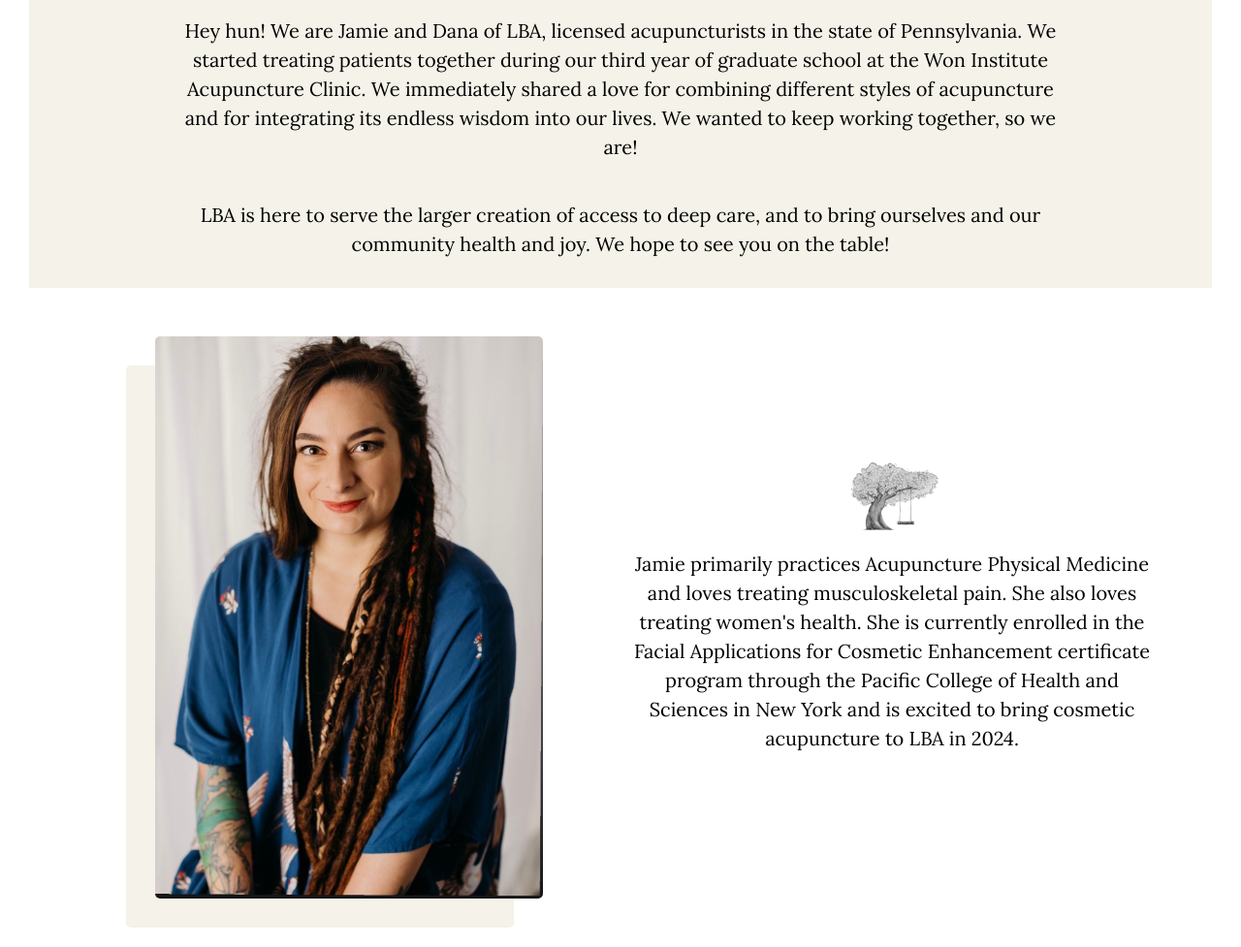
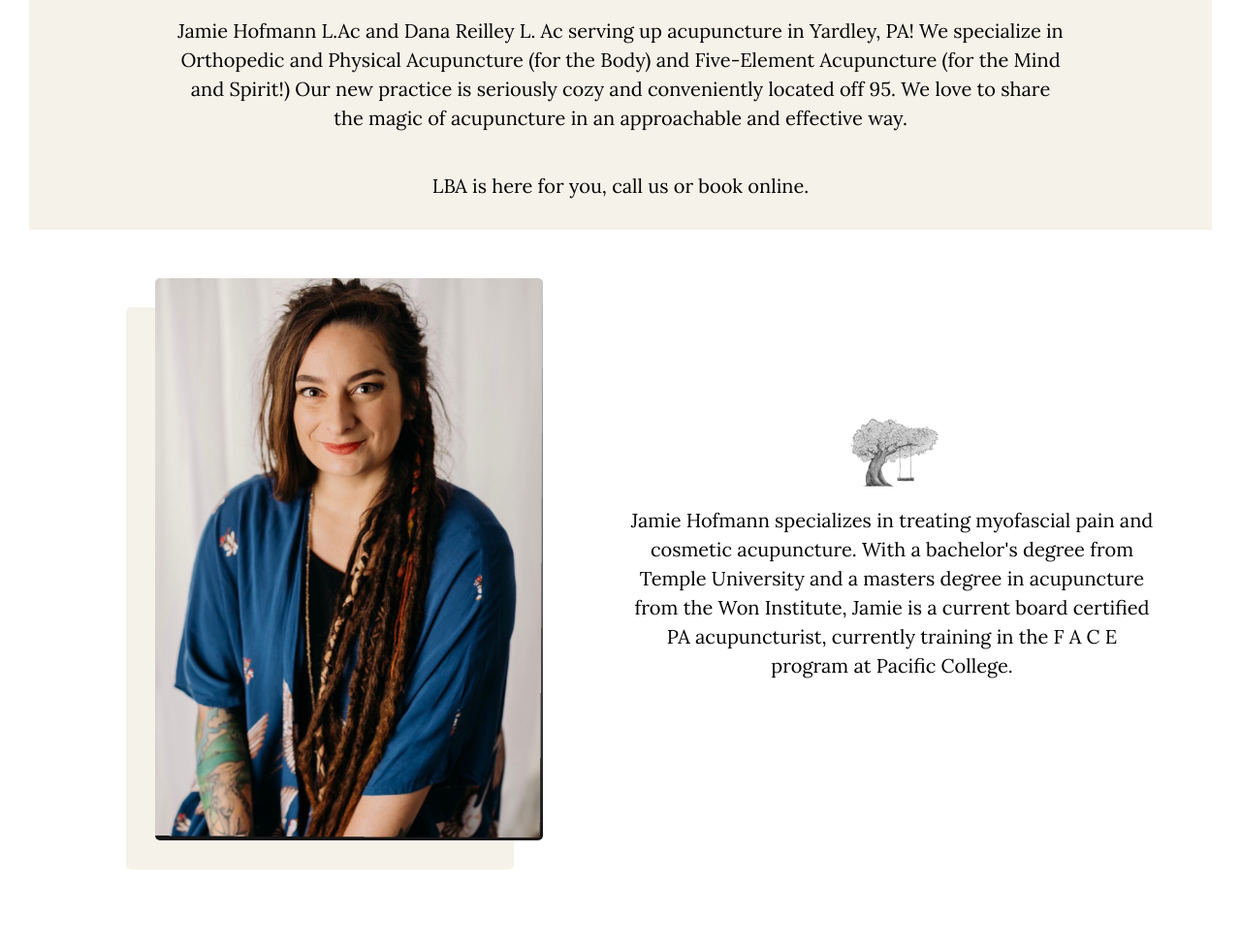
Before and after one commit to ccfqgyyecft9-rgb/LBA2, a plain HTML site: page index.html in a window 1280 px wide. Shown: the part 1011-1988 px from the top of the page at 97% size. After the commit the page ends 1928 px from the top, so only its background shows below. Drawn offline with Linux system fonts and the light colour scheme.

Commit message:
add Jamies info

```diff
--- a/index.html
+++ b/index.html
@@ -38,8 +38,8 @@
                 <img src="assets/images/fav1-tablet.jpg" class="clinicpic3" alt="Picture of the Lwoer Bucks Acupuncture clinic. One acupuncture bed with lamplight shining on it, next to a rocking chair. Two windows overlooking the gym below with curtains covering. Black bookshelf on the left separating beds.">
             </div>
             <div class="short_bio_lba">
-                <p>Hey hun! We are Jamie and Dana of LBA, licensed acupuncturists in the state of Pennsylvania. We started treating patients together during our third year of graduate school at the Won Institute Acupuncture Clinic. We immediately shared a love for combining different styles of acupuncture and for integrating its endless wisdom into our lives. We wanted to keep working together, so we are!</p>
-                <p>LBA is here to serve the larger creation of access to deep care, and to bring ourselves and our community health and joy. We hope to see you on the table!  </p>
+                <p>Jamie Hofmann L.Ac and Dana Reilley L. Ac serving up acupuncture in Yardley, PA! We specialize in Orthopedic and Physical Acupuncture (for the Body) and Five-Element Acupuncture (for the Mind and Spirit!) Our new practice is seriously cozy and conveniently located off 95. We love to share the magic of acupuncture in an approachable and effective way.</p>
+                <p>LBA is here for you, call us or book online.</p>
             </div>
         </div>
         <div class="jamie">
@@ -48,7 +48,7 @@
             </div>
             <div class="jamie_info_right">
                 <img src="assets/images/Group_1-removebg-preview.png" alt="Small picture of a gingko tree with a swing on it, centered above Jamie's bio.">
-                <p>Jamie primarily practices Acupuncture Physical Medicine and loves treating musculoskeletal pain. She also loves treating women's health. She is currently enrolled in the Facial Applications for Cosmetic Enhancement certificate program through the Pacific College of Health and Sciences in New York and is excited to bring cosmetic acupuncture to LBA in 2024.</p>
+                <p>Jamie Hofmann specializes in treating myofascial pain and cosmetic acupuncture. With a bachelor's degree from Temple University and a masters degree in acupuncture from the Won Institute, Jamie is a current board certified PA acupuncturist, currently training in the F A C E program at Pacific College. </p>
             </div>
 
         </div>
```
